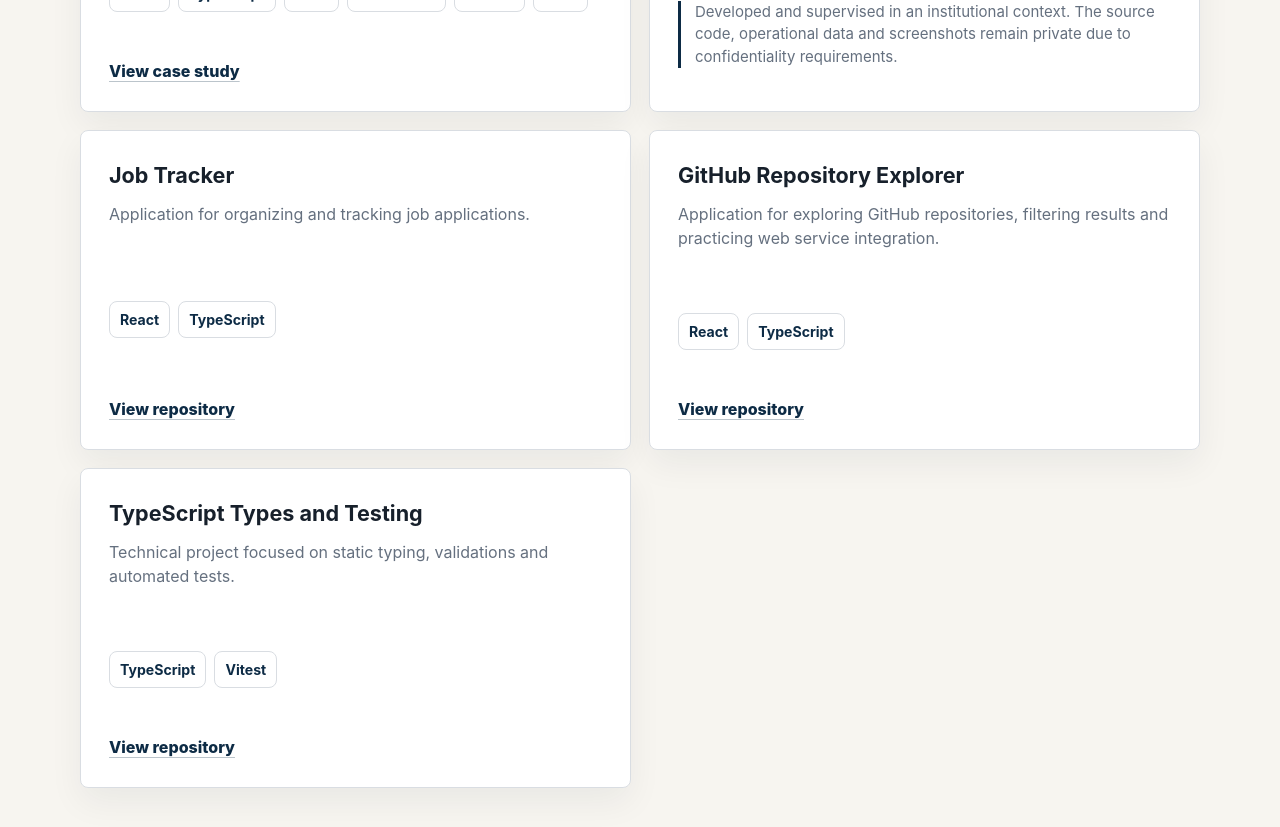
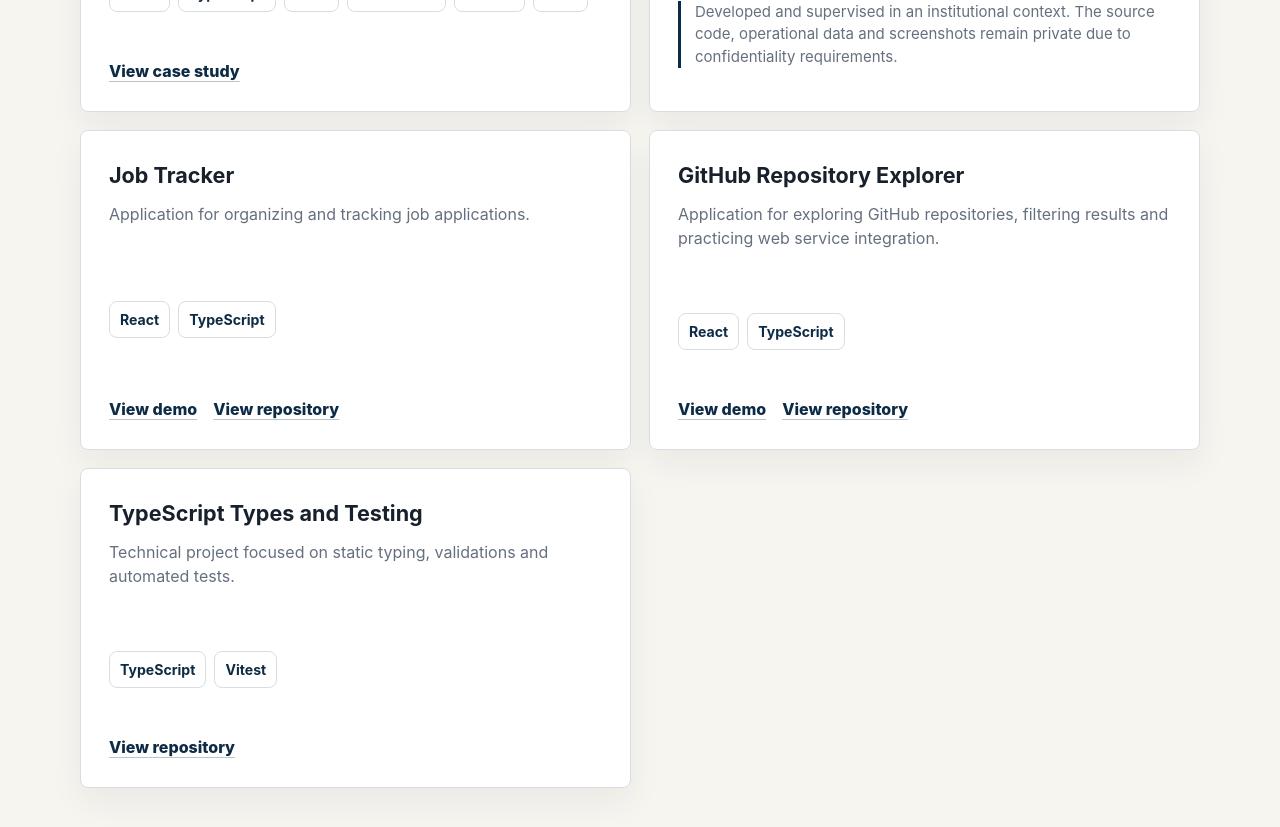
Before and after one commit to kevollex/kevollex.github.io, a React (Vite) app: page / in a window 1280 px wide. Shown: the part 2160-2987 px from the top of the page. Built offline with nearby package versions, Linux system fonts and the light colour scheme.

Commit message:
feat: add live demos and polish case study labels

```diff
--- a/src/components/ProjectCard.tsx
+++ b/src/components/ProjectCard.tsx
@@ -7,6 +7,8 @@ type ProjectCardProps = {
 }
 
 export default function ProjectCard({ project, stackLabel }: ProjectCardProps) {
+  const hasActions = Boolean(project.route || project.demoUrl || project.url)
+
   return (
     <article className="project-card">
       <div>
@@ -23,22 +25,38 @@ export default function ProjectCard({ project, stackLabel }: ProjectCardProps) {
 
       {project.note ? <p className="project-note">{project.note}</p> : null}
 
+      {hasActions ? (
+        <div className="project-actions">
         {project.route && project.cta ? (
           <Link className="text-link" to={project.route}>
             {project.cta}
           </Link>
         ) : null}
 
-      {project.url && project.cta ? (
+        {project.demoUrl && project.demoCta ? (
+          <a
+            className="text-link"
+            href={project.demoUrl}
+            target="_blank"
+            rel="noreferrer"
+            aria-label={project.demoCta + ': ' + project.title}
+          >
+            {project.demoCta}
+          </a>
+        ) : null}
+
+        {project.url && (project.repositoryCta || project.cta) ? (
           <a
             className="text-link"
             href={project.url}
             target="_blank"
             rel="noreferrer"
-          aria-label={`${project.cta}: ${project.title}`}
+            aria-label={(project.repositoryCta || project.cta) + ': ' + project.title}
           >
-          {project.cta}
+            {project.repositoryCta || project.cta}
           </a>
+        ) : null}
+        </div>
       ) : null}
     </article>
   )
--- a/src/i18n/translations.ts
+++ b/src/i18n/translations.ts
@@ -6,8 +6,11 @@ export type ProjectTranslation = {
   stack: readonly string[]
   status?: string
   cta?: string
+  demoCta?: string
+  repositoryCta?: string
   route?: string
   url?: string
+  demoUrl?: string
   note?: string
 }
 
@@ -124,7 +127,9 @@ export const translations = {
         title: 'Job Tracker',
         description: 'Application for organizing and tracking job applications.',
         stack: ['React', 'TypeScript'],
-        cta: 'View repository',
+        demoCta: 'View demo',
+        repositoryCta: 'View repository',
+        demoUrl: 'https://kevollex.github.io/frontend-job-tracker/',
         url: 'https://github.com/kevollex/frontend-job-tracker',
       },
       {
@@ -132,7 +137,9 @@ export const translations = {
         description:
           'Application for exploring GitHub repositories, filtering results and practicing web service integration.',
         stack: ['React', 'TypeScript'],
-        cta: 'View repository',
+        demoCta: 'View demo',
+        repositoryCta: 'View repository',
+        demoUrl: 'https://kevollex.github.io/github-repository-explorer/',
         url: 'https://github.com/kevollex/github-repository-explorer',
       },
       {
@@ -197,14 +204,14 @@ export const translations = {
         label: 'Features',
         title: 'Core scope',
         items: [
-          'role-based authentication',
-          'assessment management',
-          'course-level tracking',
-          'student profiles',
-          'results and visual analysis',
+          'Role-based authentication',
+          'Assessment management',
+          'Course-level tracking',
+          'Student profiles',
+          'Results and visual analysis',
           'Excel exports',
-          'private PDF documents',
-          'responsive student experience',
+          'Private PDF documents',
+          'Responsive student experience',
         ],
       },
       challenges: {
@@ -390,7 +397,9 @@ export const translations = {
         description:
           'Aplicación para organizar y dar seguimiento a postulaciones laborales.',
         stack: ['React', 'TypeScript'],
-        cta: 'Ver repositorio',
+        demoCta: 'Ver demo',
+        repositoryCta: 'Ver repositorio',
+        demoUrl: 'https://kevollex.github.io/frontend-job-tracker/',
         url: 'https://github.com/kevollex/frontend-job-tracker',
       },
       {
@@ -398,7 +407,9 @@ export const translations = {
         description:
           'Aplicación para explorar repositorios de GitHub, filtrar resultados y practicar la integración con servicios web.',
         stack: ['React', 'TypeScript'],
-        cta: 'Ver repositorio',
+        demoCta: 'Ver demo',
+        repositoryCta: 'Ver repositorio',
+        demoUrl: 'https://kevollex.github.io/github-repository-explorer/',
         url: 'https://github.com/kevollex/github-repository-explorer',
       },
       {
@@ -463,14 +474,14 @@ export const translations = {
         label: 'Funcionalidades',
         title: 'Alcance principal',
         items: [
-          'autenticación basada en roles',
-          'gestión de evaluaciones',
-          'seguimiento por curso',
-          'perfiles de estudiantes',
-          'resultados y análisis gráfico',
-          'exportación a Excel',
-          'documentos PDF privados',
-          'experiencia responsive para estudiantes',
+          'Autenticación basada en roles',
+          'Gestión de evaluaciones',
+          'Seguimiento por curso',
+          'Perfiles de estudiantes',
+          'Resultados y análisis visual',
+          'Exportación a Excel',
+          'Documentos PDF privados',
+          'Experiencia responsive para estudiantes',
         ],
       },
       challenges: {
--- a/src/styles/global.css
+++ b/src/styles/global.css
@@ -530,6 +530,13 @@ h1 {
   font-size: 0.94rem;
 }
 
+.project-actions {
+  display: flex;
+  flex-wrap: wrap;
+  gap: 12px 16px;
+  align-items: center;
+}
+
 .tag-list {
   display: flex;
   flex-wrap: wrap;
@@ -705,6 +712,7 @@ h1 {
 .feature-grid li {
   min-height: 86px;
   padding: 16px;
+  line-height: 1.35;
 }
 
 .privacy-notice {
@@ -994,6 +1002,12 @@ h1 {
     gap: 22px;
   }
 
+  .project-actions {
+    align-items: flex-start;
+    flex-direction: column;
+    gap: 10px;
+  }
+
   .hero-actions,
   .footer-inner {
     flex-direction: column;
```
Lines whose indentation alone changed are shown as unchanged.
